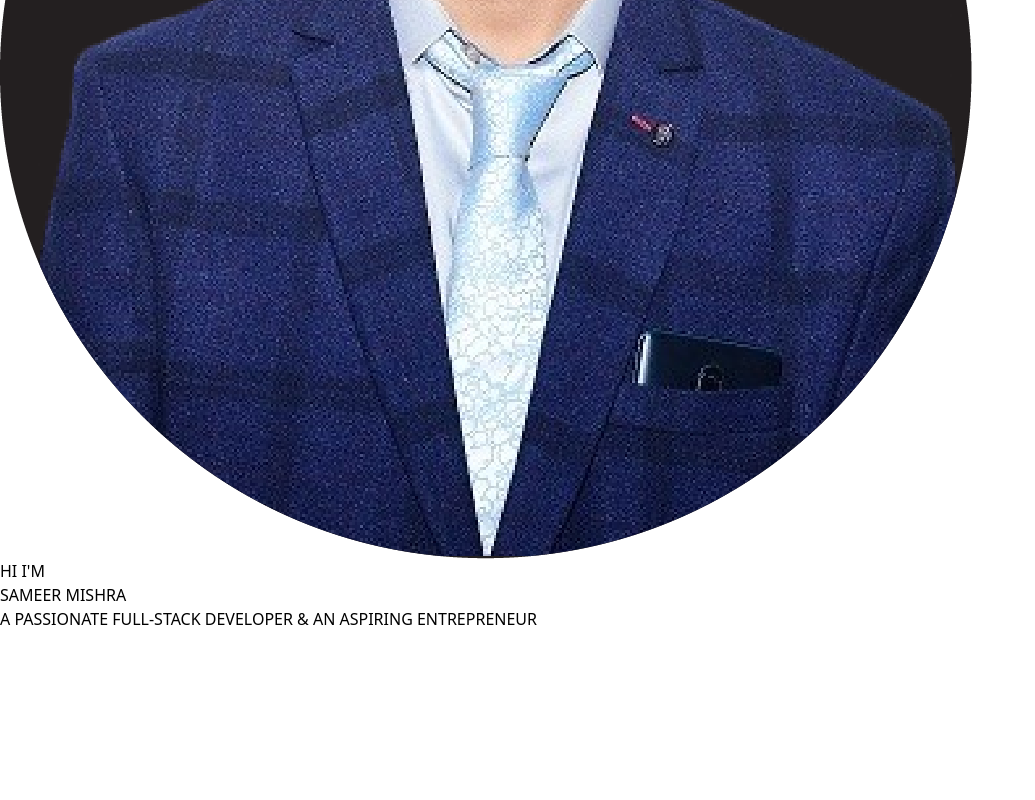
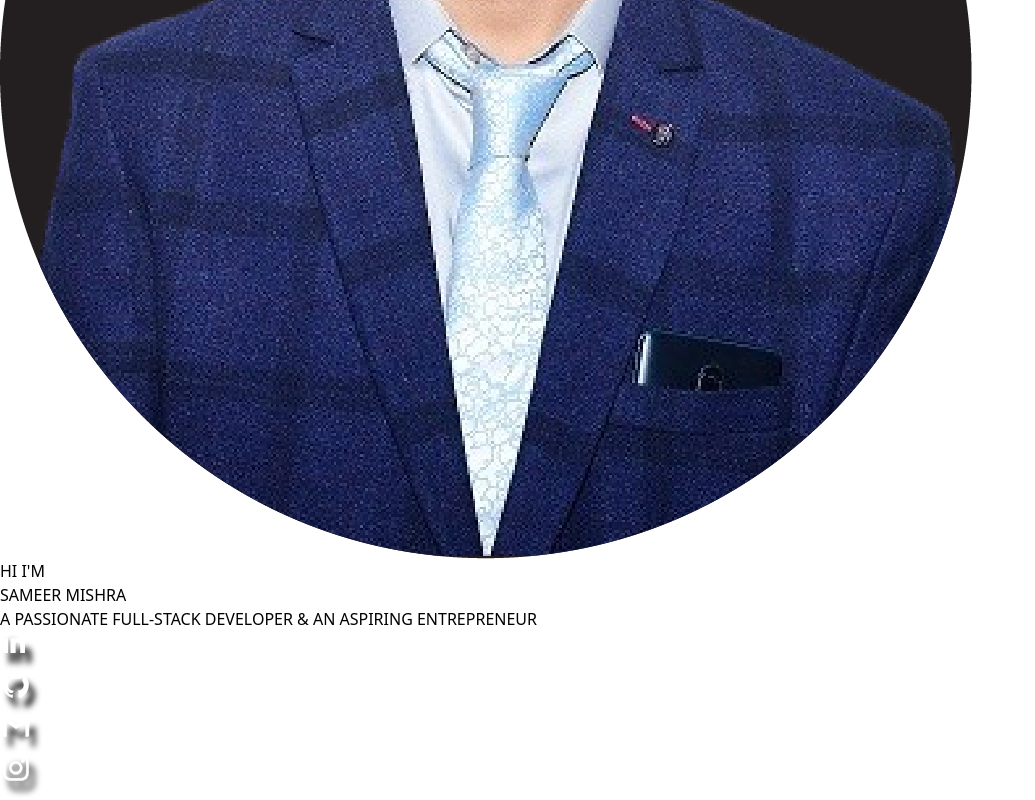
Before and after one commit to Sameer-mishra1/sameermishra.in, a React (Vite) app in the folder frontend/: page / in a window 1280 px wide. Shown: the part 1984-2784 px from the top of the page, without its empty margins (0-1035 px from the left). Before the commit the page ends 2615 px from the top, so only its background shows below. Built offline with nearby package versions, Linux system fonts and the light colour scheme.

Commit message:
Added URLs to respective Handles

```diff
--- a/frontend/src/components/Handles.jsx
+++ b/frontend/src/components/Handles.jsx
@@ -1,5 +1,83 @@
 export const Handles = () => {
-    return <div>
+    return <>
+    {/* Linkedin */}
+        <div>
+        <a href="https://www.linkedin.com/in/sameer-/">
+        <svg xmlns="http://www.w3.org/2000/svg" xmlnsXlink="http://www.w3.org/1999/xlink" width="39.955" height="40.955" viewBox="0 0 39.955 40.955">
+  <defs>
+    <filter id="Icon_awesome-linkedin-in" x="0" y="0" width="39.955" height="40.955" filterUnits="userSpaceOnUse">
+      <feOffset dx="6" dy="10" input="SourceAlpha"/>
+      <feGaussianBlur stdDeviation="3" result="blur"/>
+      <feFlood/>
+      <feComposite operator="in" in2="blur"/>
+      <feComposite in="SourceGraphic"/>
+    </filter>
+  </defs>
+  <g transform="matrix(1, 0, 0, 1, 0, 0)" filter="url(#Icon_awesome-linkedin-in)">
+    <path id="Icon_awesome-linkedin-in-2" data-name="Icon awesome-linkedin-in" d="M4.914,21.956H.363V7.3H4.914ZM2.636,5.3A2.649,2.649,0,1,1,5.272,2.637,2.658,2.658,0,0,1,2.636,5.3ZM21.95,21.956H17.408V14.82c0-1.7-.034-3.881-2.367-3.881-2.367,0-2.729,1.848-2.729,3.759v7.258H7.766V7.3h4.366v2H12.2A4.783,4.783,0,0,1,16.5,6.93c4.607,0,5.454,3.034,5.454,6.974v8.052Z" transform="translate(3 0)" fill="#fff"/>
+  </g>
+</svg>
+</a>
+</div>
 
-    </div>
+{/* GitHub */}
+<div>
+<a href="https://github.com/Sameer-mishra1">
+<svg xmlns="http://www.w3.org/2000/svg" xmlnsXlink="http://www.w3.org/1999/xlink" width="43.62" height="44.62" viewBox="0 0 43.62 44.62">
+  <defs>
+    <filter id="Icon_ionic-logo-github" x="0" y="0" width="43.62" height="44.62" filterUnits="userSpaceOnUse">
+      <feOffset dx="6" dy="10" input="SourceAlpha"/>
+      <feGaussianBlur stdDeviation="3" result="blur"/>
+      <feFlood/>
+      <feComposite operator="in" in2="blur"/>
+      <feComposite in="SourceGraphic"/>
+    </filter>
+  </defs>
+  <g transform="matrix(1, 0, 0, 1, 0, 0)" filter="url(#Icon_ionic-logo-github)">
+    <path id="Icon_ionic-logo-github-2" data-name="Icon ionic-logo-github" d="M16.935,4.125A12.979,12.979,0,0,0,4.125,17.261a13.111,13.111,0,0,0,8.761,12.461,1,1,0,0,0,.217.023.62.62,0,0,0,.658-.652c0-.315-.011-1.138-.017-2.236a5.856,5.856,0,0,1-1.292.154A2.976,2.976,0,0,1,9.426,25.1,3.469,3.469,0,0,0,8,23.174c-1.115-.783-.006-.806.08-.806h.006a2.754,2.754,0,0,1,1.962,1.361,2.515,2.515,0,0,0,2.265,1.435,3.6,3.6,0,0,0,1.464-.343,2.838,2.838,0,0,1,.812-1.756c-2.842-.332-5.833-1.458-5.833-6.491a5.141,5.141,0,0,1,1.315-3.523A4.835,4.835,0,0,1,10.2,9.575a1.066,1.066,0,0,1,.286-.029,6.09,6.09,0,0,1,3.237,1.378,11.907,11.907,0,0,1,6.416,0,6.09,6.09,0,0,1,3.237-1.378,1.066,1.066,0,0,1,.286.029,4.835,4.835,0,0,1,.126,3.477A5.162,5.162,0,0,1,25.1,16.575c0,5.044-3,6.153-5.85,6.479a3.185,3.185,0,0,1,.869,2.43c0,1.756-.017,3.174-.017,3.6a.617.617,0,0,0,.652.658,1.106,1.106,0,0,0,.229-.023,13.109,13.109,0,0,0,8.761-12.461A12.979,12.979,0,0,0,16.935,4.125Z" transform="translate(-1.13 -4.13)" fill="#fff"/>
+  </g>
+</svg>
+</a>
+</div>
+
+{/* Gmail */}
+<div>
+<a href="mailto:sameermishra6666@gmail.com">
+<svg xmlns="http://www.w3.org/2000/svg" xmlnsXlink="http://www.w3.org/1999/xlink" width="44.021" height="38.516" viewBox="0 0 44.021 38.516">
+  <defs>
+    <filter id="Icon_simple-gmail" x="0" y="0" width="44.021" height="38.516" filterUnits="userSpaceOnUse">
+      <feOffset dx="6" dy="10" input="SourceAlpha"/>
+      <feGaussianBlur stdDeviation="3" result="blur"/>
+      <feFlood/>
+      <feComposite operator="in" in2="blur"/>
+      <feComposite in="SourceGraphic"/>
+    </filter>
+  </defs>
+  <g transform="matrix(1, 0, 0, 1, 0, 0)" filter="url(#Icon_simple-gmail)">
+    <path id="Icon_simple-gmail-2" data-name="Icon simple-gmail" d="M26.021,9.876V26.14a1.6,1.6,0,0,1-1.626,1.626H22.769V13.006l-9.758,7.007L3.253,13.006V27.766H1.626A1.6,1.6,0,0,1,0,26.14V9.876A1.6,1.6,0,0,1,1.626,8.25h.542l10.842,7.861L23.853,8.25h.542a1.6,1.6,0,0,1,1.626,1.626Z" transform="translate(3 -8.25)" fill="#fff"/>
+  </g>
+</svg>
+</a>
+</div>
+
+{/* Instagram */}
+<div>
+<a href="https://www.instagram.com/sameer_mishraa/">
+<svg xmlns="http://www.w3.org/2000/svg" xmlns:xlink="http://www.w3.org/1999/xlink" width="43.634" height="44.629" viewBox="0 0 43.634 44.629">
+  <defs>
+    <filter id="Icon_awesome-instagram" x="0" y="0" width="43.634" height="44.629" filterUnits="userSpaceOnUse">
+      <feOffset dx="6" dy="10" input="SourceAlpha"/>
+      <feGaussianBlur stdDeviation="3" result="blur"/>
+      <feFlood/>
+      <feComposite operator="in" in2="blur"/>
+      <feComposite in="SourceGraphic"/>
+    </filter>
+  </defs>
+  <g transform="matrix(1, 0, 0, 1, 0, 0)" filter="url(#Icon_awesome-instagram)">
+    <path id="Icon_awesome-instagram-2" data-name="Icon awesome-instagram" d="M12.81,10.346a6.571,6.571,0,1,0,6.571,6.571A6.56,6.56,0,0,0,12.81,10.346Zm0,10.843a4.272,4.272,0,1,1,4.272-4.272,4.28,4.28,0,0,1-4.272,4.272Zm8.372-11.111A1.533,1.533,0,1,1,19.65,8.544,1.529,1.529,0,0,1,21.183,10.077Zm4.352,1.555a7.585,7.585,0,0,0-2.07-5.37,7.634,7.634,0,0,0-5.37-2.07c-2.116-.12-8.458-.12-10.574,0a7.623,7.623,0,0,0-5.37,2.064,7.609,7.609,0,0,0-2.07,5.37c-.12,2.116-.12,8.458,0,10.574a7.585,7.585,0,0,0,2.07,5.37,7.644,7.644,0,0,0,5.37,2.07c2.116.12,8.458.12,10.574,0a7.585,7.585,0,0,0,5.37-2.07,7.634,7.634,0,0,0,2.07-5.37c.12-2.116.12-8.452,0-10.568ZM22.8,24.471a4.325,4.325,0,0,1-2.436,2.436c-1.687.669-5.69.515-7.554.515s-5.873.149-7.554-.515A4.325,4.325,0,0,1,2.82,24.471c-.669-1.687-.515-5.69-.515-7.554s-.149-5.873.515-7.554A4.325,4.325,0,0,1,5.256,6.926c1.687-.669,5.69-.515,7.554-.515s5.873-.149,7.554.515A4.325,4.325,0,0,1,22.8,9.362c.669,1.687.515,5.69.515,7.554S23.47,22.79,22.8,24.471Z" transform="translate(3.01 -4.1)" fill="#fff"/>
+  </g>
+</svg>
+</a>
+</div>
+    </>
 }
--- a/frontend/src/pages/Home.jsx
+++ b/frontend/src/pages/Home.jsx
@@ -1,9 +1,10 @@
 import Sameer from "../assets/Sameer.png"
+import { Handles } from "../components/Handles"
 
 export const Home = () => {
     return <div className="bg-neutral-800 h-screen flex flex-col">
         {/* Menu */}
-        <div className="p-6 ml-2">
+        <div className="p-6 ml-2 fixed">
             <svg xmlns="http://www.w3.org/2000/svg" fill="none" viewBox="0 0 24 24" strokeWidth="1.5" stroke="white" className="w-6 h-6">
             <path strokeLinecap="round" strokeLinejoin="round" d="M3.75 6.75h16.5M3.75 12h16.5m-16.5 5.25H12" />
             </svg>
@@ -27,8 +28,8 @@ export const Home = () => {
             <h6>A PASSIONATE FULL-STACK DEVELOPER & AN ASPIRING ENTREPRENEUR</h6>
         </div>
         {/* Social Media Icons */}
-        <div className="bg-red-300 w-full h-screen mt-5">
-
+        <div className="mt-5 flex items-center justify-center space-x-3">
+            <Handles />
         </div>
         </div>
 
```
